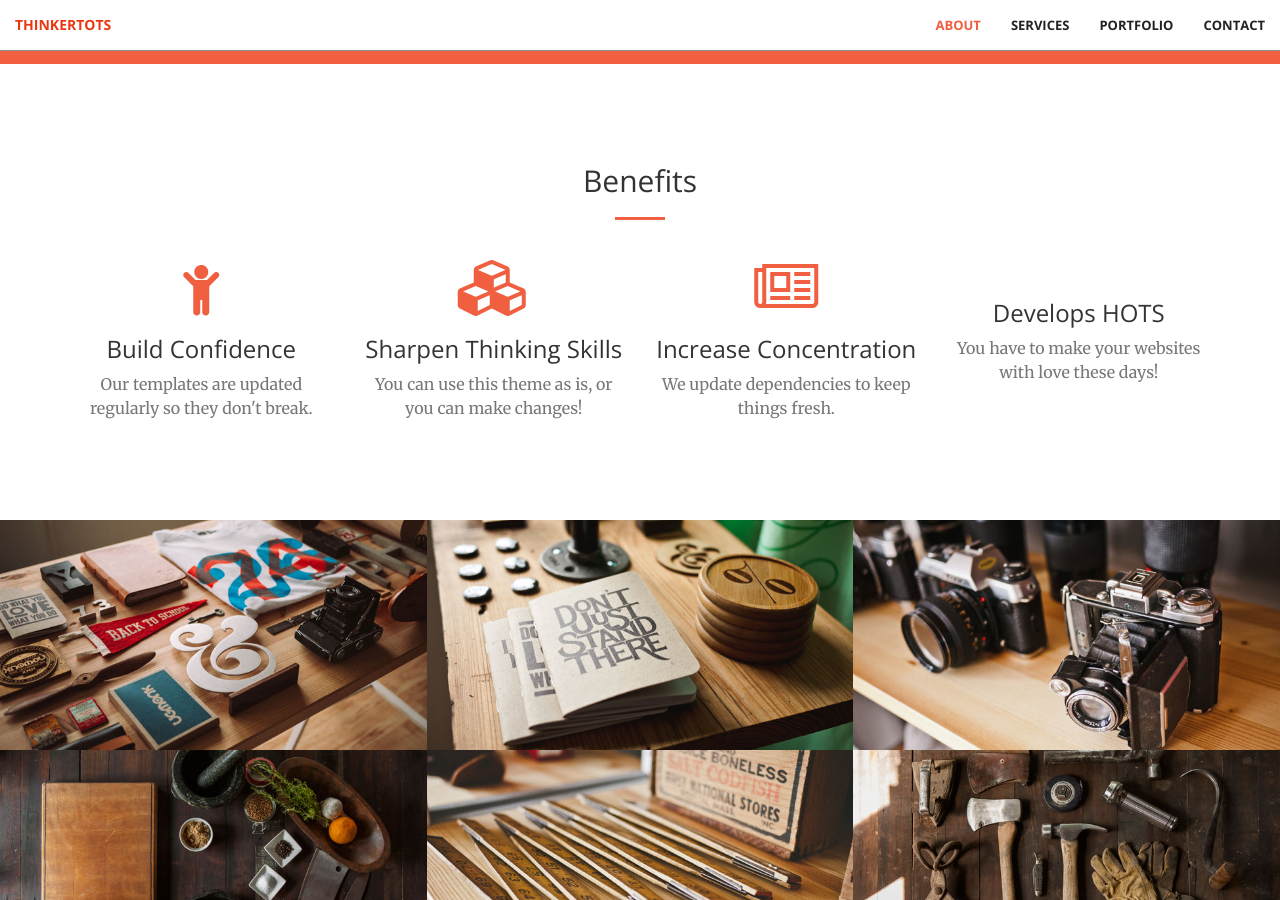
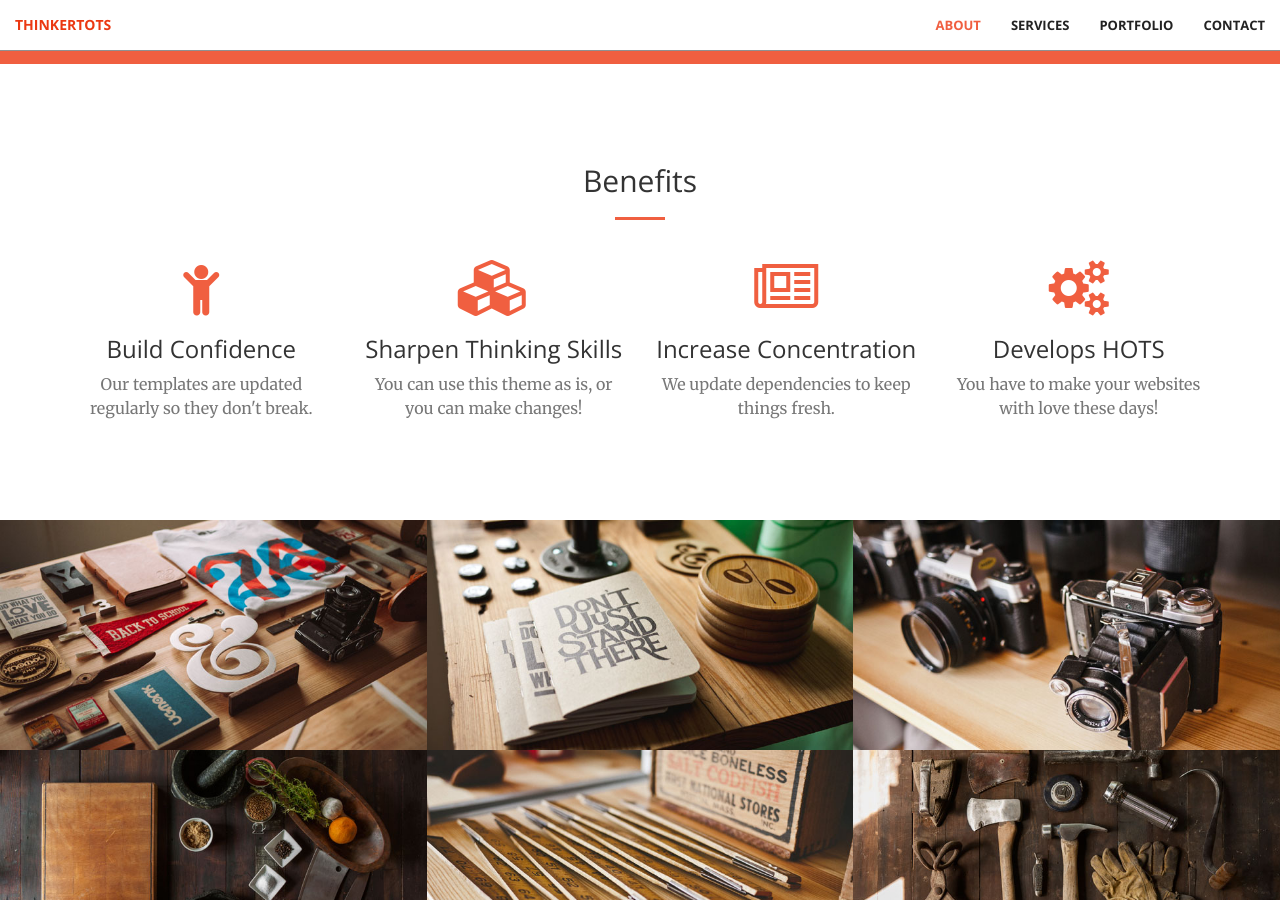
Before and after one commit to serahisaactho/thinkertots, a Jekyll site: the page built from index.html, in a window 1280 px wide and 900 px high, scrolled down 1254 px. Built offline with Jekyll 4.4.1, drawn with Linux system fonts in a browser that asks for light colours.

Commit message:
update missing icon

```diff
--- a/_includes/services.html
+++ b/_includes/services.html
@@ -32,7 +32,7 @@
             </div>
             <div class="col-lg-3 col-md-6 text-center">
                 <div class="service-box">
-                    <i class="fa fa-4x fa-balance-scale wow bounceIn text-primary" data-wow-delay=".3s"></i>
+                    <i class="fa fa-4x fa-gears wow bounceIn text-primary" data-wow-delay=".3s"></i>
                     <h3>Develops HOTS</h3>
                     <p class="text-muted">You have to make your websites with love these days!</p>
                 </div>
```
